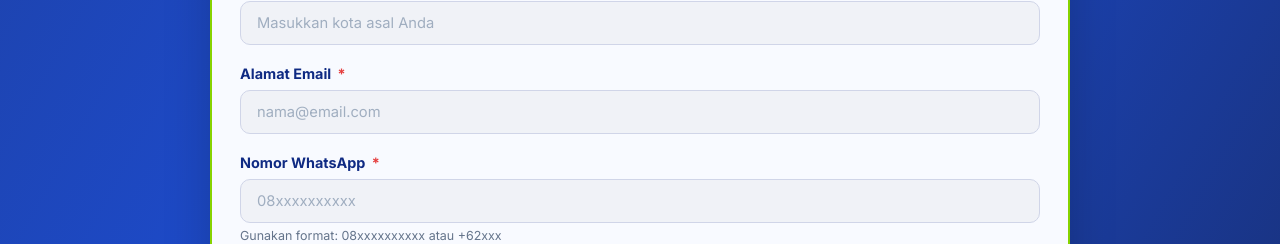
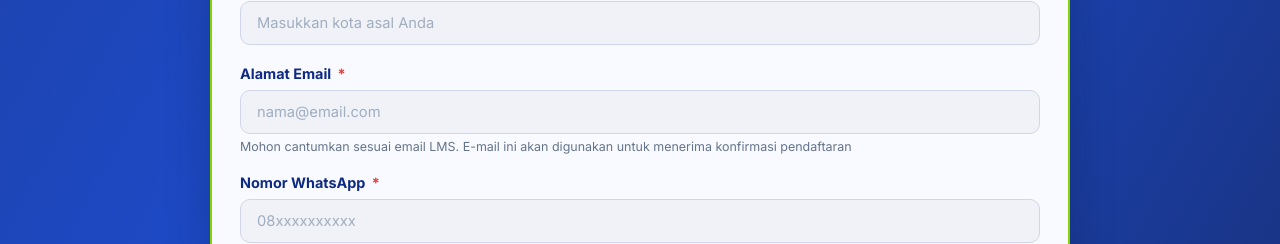
Before and after one commit to ahsanul-hub/web-event, a Next.js app: page / in a window 1280 px wide. Shown: the part 1178-1422 px from the top of the page. Built offline with nearby package versions, Linux system fonts and the light colour scheme; no server answers; the database is empty.

Commit message:
feat(form): add form hint email

```diff
--- a/components/RegistrationForm.tsx
+++ b/components/RegistrationForm.tsx
@@ -282,6 +282,11 @@ export default function RegistrationForm() {
             value={form.email}
             onChange={handleChange}
           />
+          <p className="form-hint">
+            Mohon cantumkan sesuai email LMS. E-mail ini akan digunakan untuk
+            menerima konfirmasi pendaftaran
+          </p>
+          <p className="form-hint"></p>
         </div>
 
         {/* WhatsApp */}
```
